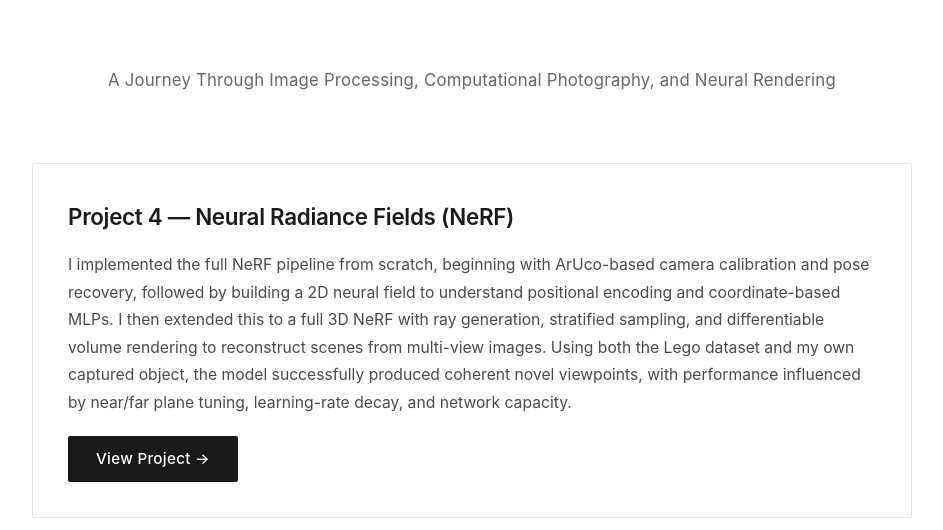
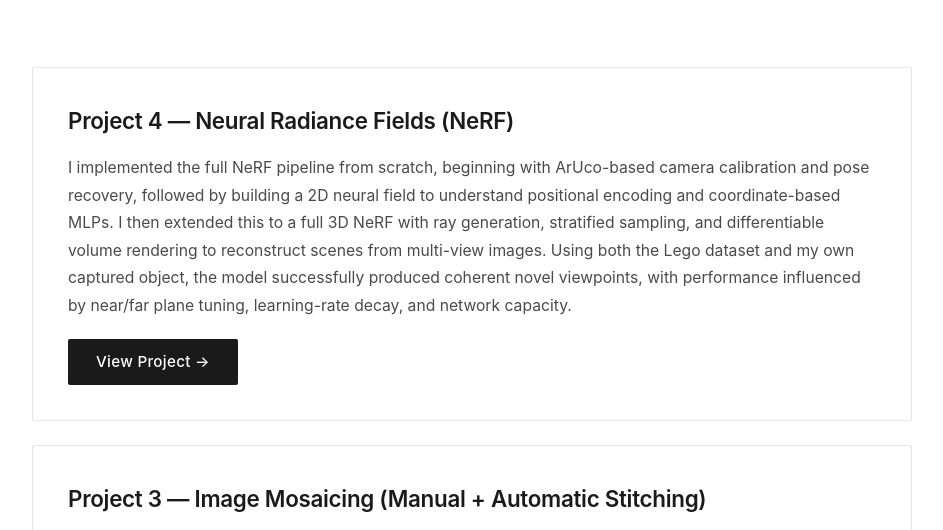
Before and after one commit to jaanavit/jaanavit.github.io, a plain HTML site: page index.html in a window 1280 px wide. Shown: the part 254-784 px from the top of the page, without its empty margins (168-1111 px from the left). Drawn offline with Linux system fonts and the light colour scheme.

Commit message:
Update index.html

```diff
--- a/index.html
+++ b/index.html
@@ -127,7 +127,6 @@
     <div class="container">
         <h1>CS180 Computer Vision Portfolio</h1>
          <p class="subtitle">Jaanavi Thanamala, UC Berkeley Computer Science</p>
-        <p class="subtitle">A Journey Through Image Processing, Computational Photography, and Neural Rendering</p>
 
         <div class="project-card">
             <h2 class="project-title">Project 4 — Neural Radiance Fields (NeRF)</h2>
```
